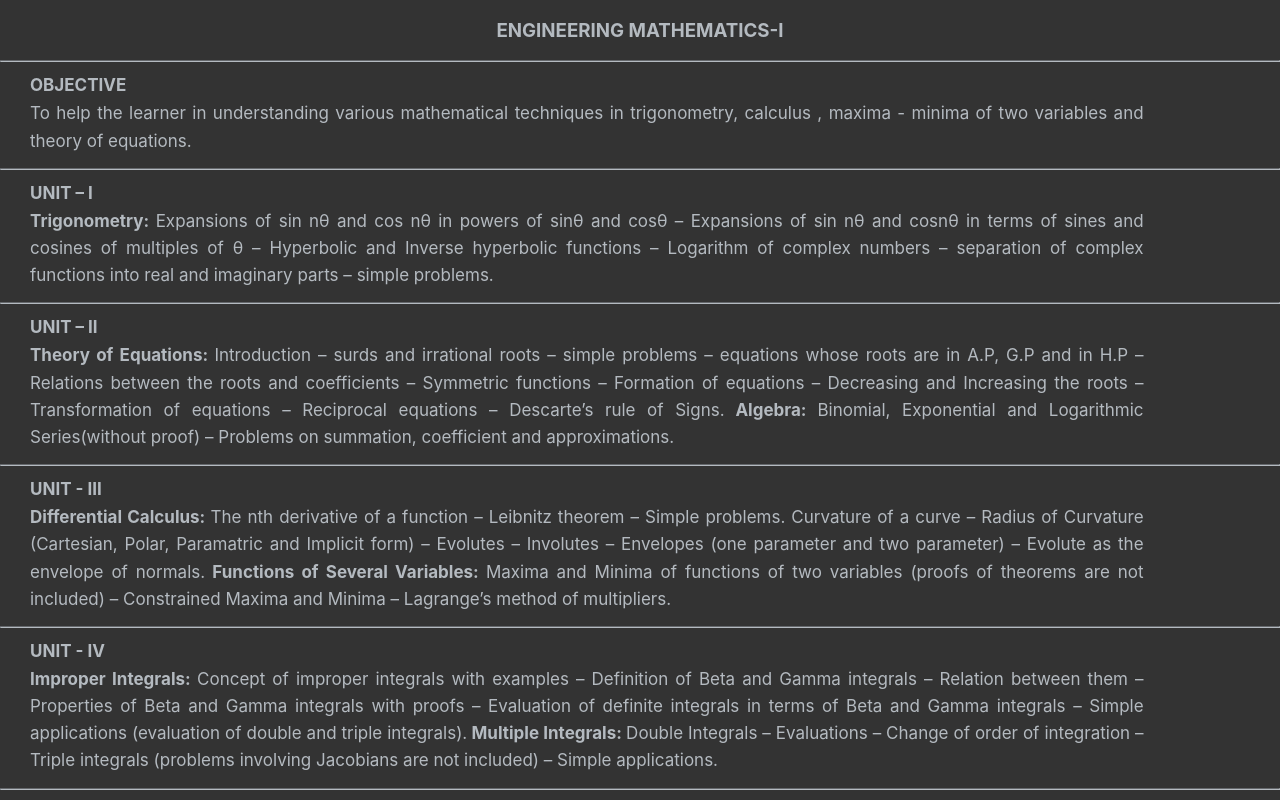
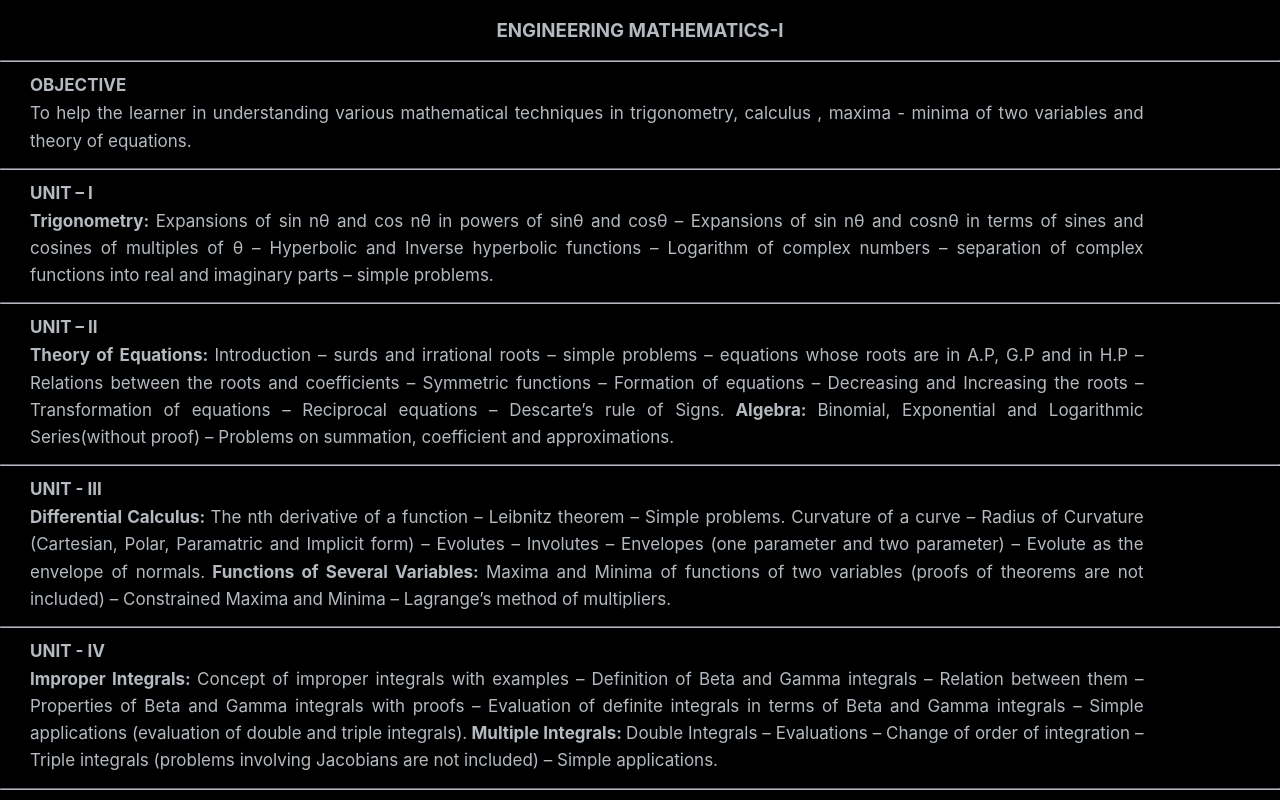
Before and after one commit to lokeshr7/coursework, a React (Create React App) app: page /UGEngineeringMathematics-I in a window 1280 px wide. Shown: the top 800 px of the page. Built offline with nearby package versions, Linux system fonts and the light colour scheme.

Commit message:
Testing Routes 1

```diff
--- a/src/App.css
+++ b/src/App.css
@@ -1,5 +1,5 @@
 body{
-	background-color: #333;
+	background-color: #000000;
 	margin: 0;
 	padding: 0;
 	color: #B4BAC0;
--- a/src/App.js
+++ b/src/App.js
@@ -1,5 +1,5 @@
 import './App.css';
-import { Route, Switch} from 'react-router-dom';
+import {Route, Switch} from 'react-router-dom';
 import Home from './Components/Home';
 import Error from './Components/Error';
 
--- a/src/Components/Home.js
+++ b/src/Components/Home.js
@@ -20,6 +20,7 @@ class Home extends React.Component{
 						Shanmugha Arts, Science, Technology and Research Academy <br/><br/>
 						(SASTRA)</h3>
 						<h3>July 11, 2016 - July 16, 2020</h3>
+						{console.log(process.env.PUBLIC_URL)}
 						<Link to="/UG">Click here to view undergraduate coursework</Link>
 					</div>
 					<img src={UGDegreeCertificate} alt="Degree Certificate" width="auto" height="300" id="UGDegreeCertificate"/>
--- a/src/index.js
+++ b/src/index.js
@@ -8,7 +8,7 @@ import { BrowserRouter } from 'react-router-dom';
 ReactDOM.render(
   <React.StrictMode>
 	  <BrowserRouter>
-	      <App />
+	    <App />
 	  </BrowserRouter>
   </React.StrictMode>,
   document.getElementById('root')
```
Also changed, not shown: 1 other file (tests, documents, lock files or other folders).
